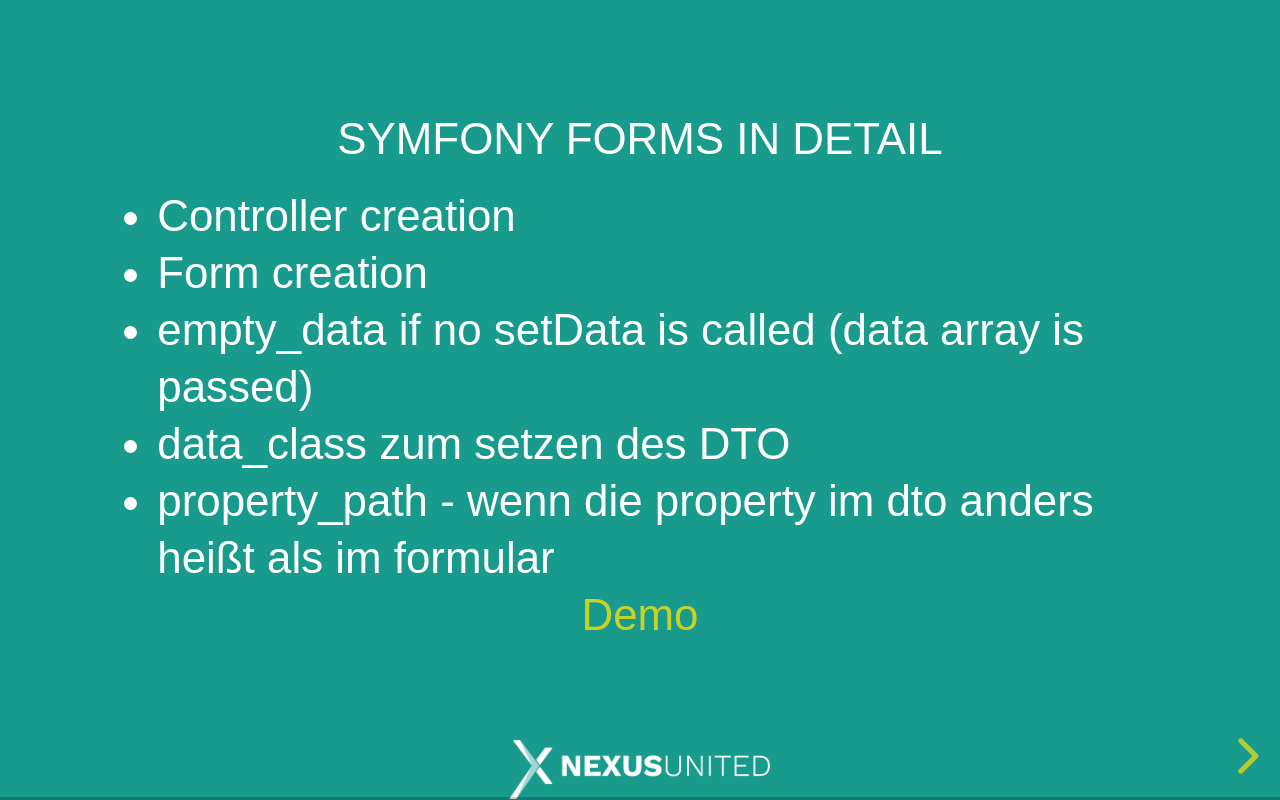
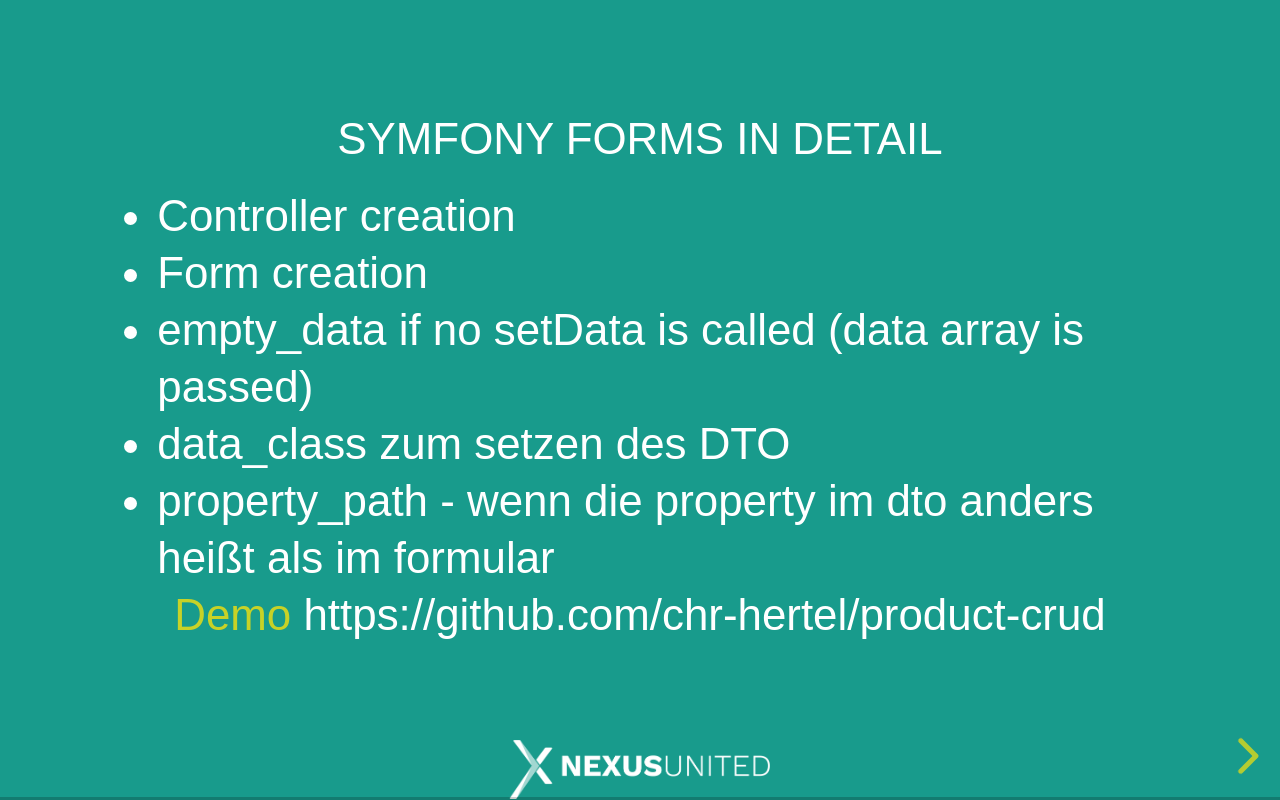
Before and after one commit to valantic-CEC-Deutschland-GmbH/valantic-revealjs, a website: page index.html in a window 1280 px wide. Drawn offline with Linux system fonts and the light colour scheme.

Commit message:
- presentation content added

```diff
--- a/index.html
+++ b/index.html
@@ -35,6 +35,7 @@
 						<li>property_path - wenn die property im dto anders heißt als im formular</li>
 					</ul>
 					<a href="#">Demo</a>
+					https://github.com/chr-hertel/product-crud
 				</section>
 				<section>
 					<h4>CQRS Event Sourcing -> Meine Notes (1/3)</h4>
```
